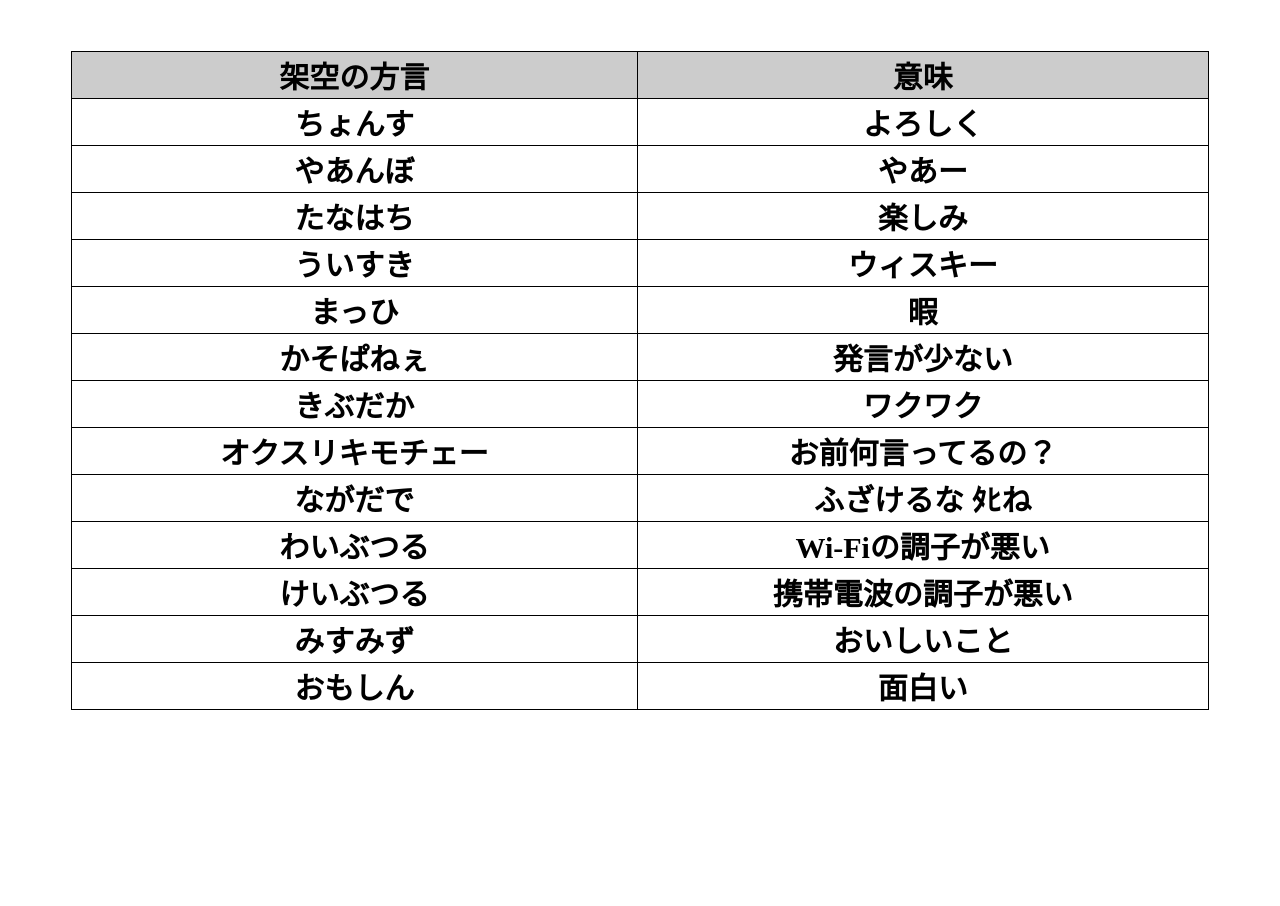
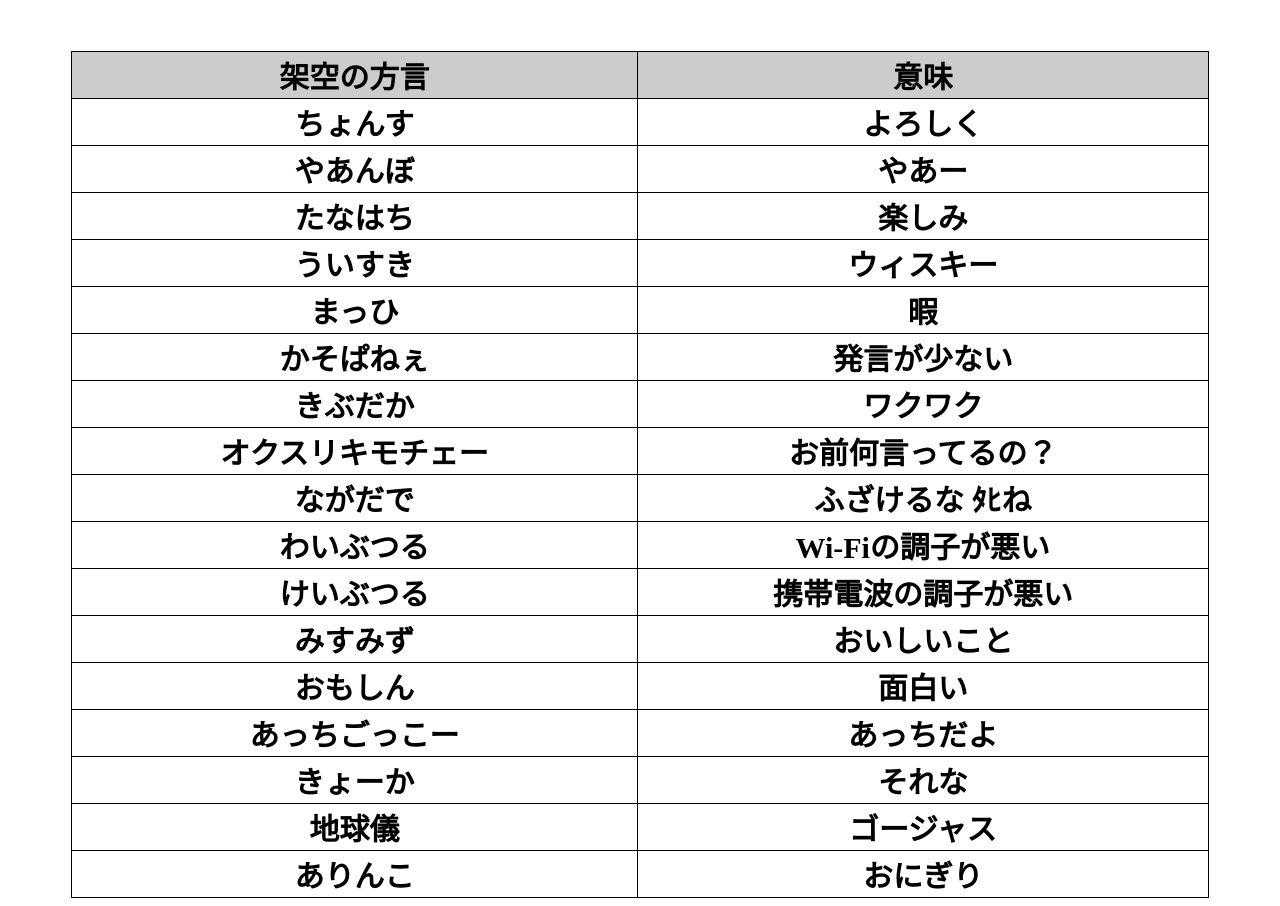
Before and after one commit to hideyan1017/kakuu, a plain HTML site: page index.html in a window 1280 px wide. Shown: the part 125-1031 px from the top of the page. Before the commit the page ends 843 px from the top, so only its background shows below. Drawn offline with Linux system fonts and the light colour scheme.

Commit message:
Update index.html

```diff
--- a/index.html
+++ b/index.html
@@ -96,4 +96,8 @@ padding-left: 50px;
     <tr><th class="width10">けいぶつる</th><th class="width20">携帯電波の調子が悪い</th></tr>
     <tr><th class="width10">みすみず</th><th class="width20">おいしいこと</th></tr>
 　　　<tr><th class="width10">おもしん</th><th class="width20">面白い</th></tr>
+　　　<tr><th class="width10">あっちごっこー</th><th class="width20">あっちだよ</th></tr>
+　　　<tr><th class="width10">きょーか</th><th class="width20">それな</th></tr>
+　　　<tr><th class="width10">地球儀</th><th class="width20">ゴージャス</th></tr>
+　　　<tr><th class="width10">ありんこ</th><th class="width20">おにぎり</th></tr>
 </table>
```
